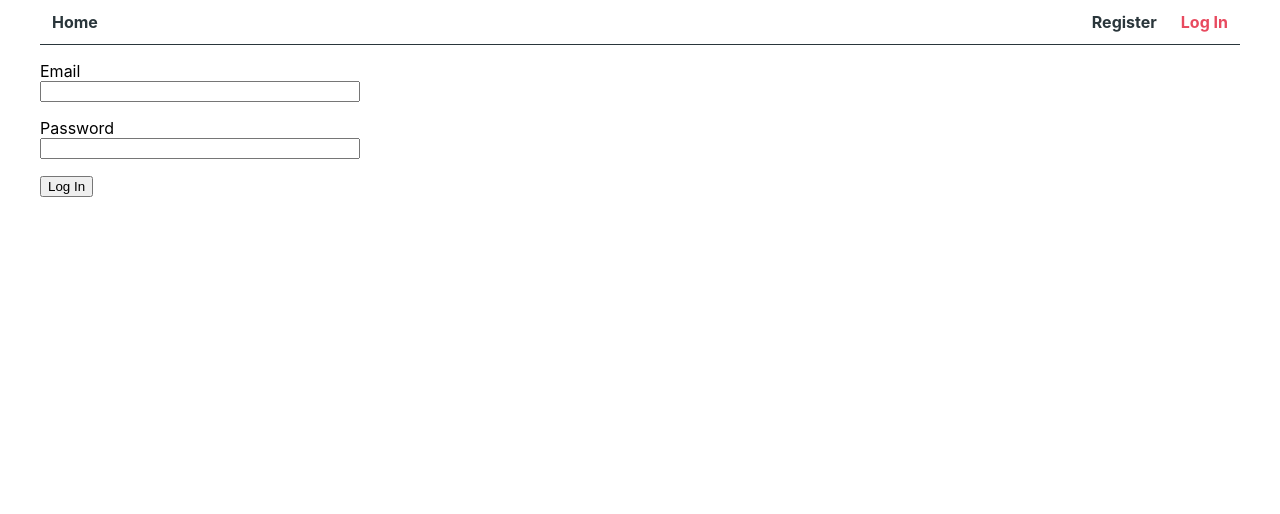
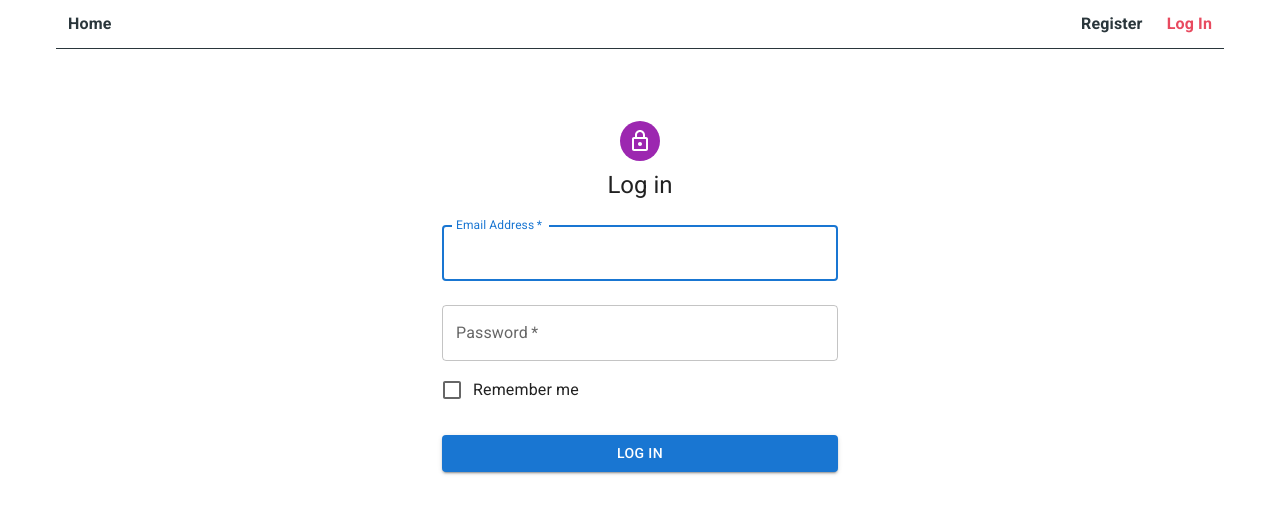
Before and after one commit to vladiosh/goit-react-hw-08-phonebook, a React (Create React App) app: page /goit-react-hw-08-phonebook/login in a window 1280 px wide. Shown: the top 514 px of the page. Built offline with nearby package versions, Linux system fonts and the light colour scheme.

Commit message:
create style log in and register

```diff
--- a/package.json
+++ b/package.json
@@ -4,6 +4,11 @@
   "private": true,
   "homepage": "https://vladiosh.github.io/goit-react-hw-08-phonebook/",
   "dependencies": {
+    "@emotion/react": "^11.10.5",
+    "@emotion/styled": "^11.10.5",
+    "@fontsource/roboto": "^4.5.8",
+    "@mui/icons-material": "^5.11.0",
+    "@mui/material": "^5.11.7",
     "@reduxjs/toolkit": "^1.9.2",
     "@testing-library/jest-dom": "^5.16.3",
     "@testing-library/react": "^12.1.4",
--- a/public/index.html
+++ b/public/index.html
@@ -4,6 +4,7 @@
     <meta charset="utf-8" />
     <link rel="icon" href="%PUBLIC_URL%/favicon.ico" />
     <meta name="viewport" content="width=device-width, initial-scale=1" />
+    <meta name="viewport" content="initial-scale=1, width=device-width" />
     <meta name="theme-color" content="#000000" />
     <meta
       name="description"
--- a/src/components/LoginForm/LoginForm.js
+++ b/src/components/LoginForm/LoginForm.js
@@ -1,6 +1,19 @@
+import * as React from 'react';
+import Avatar from '@mui/material/Avatar';
+import Button from '@mui/material/Button';
+import CssBaseline from '@mui/material/CssBaseline';
+import TextField from '@mui/material/TextField';
+import FormControlLabel from '@mui/material/FormControlLabel';
+import Checkbox from '@mui/material/Checkbox';
+import Box from '@mui/material/Box';
+import LockOutlinedIcon from '@mui/icons-material/LockOutlined';
+import Typography from '@mui/material/Typography';
+import Container from '@mui/material/Container';
+import { createTheme, ThemeProvider } from '@mui/material/styles';
 import { useDispatch } from 'react-redux';
 import { logIn } from 'redux/auth/operations';
-import { Form, Label } from './LoginForm.styled';
+
+const theme = createTheme();
 
 export const LoginForm = () => {
   const dispatch = useDispatch();
@@ -18,16 +31,78 @@
   };
 
   return (
-    <Form onSubmit={handleSubmit} autoComplete="off">
-      <Label>
-        Email
-        <input type="email" name="email" />
-      </Label>
-      <Label>
-        Password
-        <input type="password" name="password" />
-      </Label>
-      <button type="submit">Log In</button>
-    </Form>
+    // <Form onSubmit={handleSubmit} autoComplete="off">
+    //   <Label>
+    //     Email
+    //     <input type="email" name="email" />
+    //   </Label>
+    //   <Label>
+    //     Password
+    //     <input type="password" name="password" />
+    //   </Label>
+    //   <Button type="submit" variant="contained">
+    //     Log In
+    //   </Button>
+    // </Form>
+
+    <ThemeProvider theme={theme}>
+      <Container component="main" maxWidth="xs">
+        <CssBaseline />
+        <Box
+          sx={{
+            marginTop: 8,
+            display: 'flex',
+            flexDirection: 'column',
+            alignItems: 'center',
+          }}
+        >
+          <Avatar sx={{ m: 1, bgcolor: 'secondary.main' }}>
+            <LockOutlinedIcon />
+          </Avatar>
+          <Typography component="h1" variant="h5">
+            Log in
+          </Typography>
+          <Box
+            component="form"
+            onSubmit={handleSubmit}
+            noValidate
+            sx={{ mt: 1 }}
+          >
+            <TextField
+              margin="normal"
+              required
+              fullWidth
+              id="email"
+              label="Email Address"
+              name="email"
+              autoComplete="email"
+              autoFocus
+            />
+            <TextField
+              margin="normal"
+              required
+              fullWidth
+              name="password"
+              label="Password"
+              type="password"
+              id="password"
+              autoComplete="current-password"
+            />
+            <FormControlLabel
+              control={<Checkbox value="remember" color="primary" />}
+              label="Remember me"
+            />
+            <Button
+              type="submit"
+              fullWidth
+              variant="contained"
+              sx={{ mt: 3, mb: 2 }}
+            >
+              Log In
+            </Button>
+          </Box>
+        </Box>
+      </Container>
+    </ThemeProvider>
   );
 };
--- a/src/components/LoginForm/LoginForm.styled.js
+++ /dev/null
@@ -1,11 +0,0 @@
-import styled from 'styled-components';
-
-export const Form = styled.form`
-  width: 320px;
-`;
-
-export const Label = styled.label`
-  display: flex;
-  flex-direction: column;
-  margin-bottom: 16px;
-`;
--- a/src/components/RegisterForm/RegisterForm.js
+++ b/src/components/RegisterForm/RegisterForm.js
@@ -1,6 +1,21 @@
+import * as React from 'react';
+import Avatar from '@mui/material/Avatar';
+import Button from '@mui/material/Button';
+import CssBaseline from '@mui/material/CssBaseline';
+import TextField from '@mui/material/TextField';
+import FormControlLabel from '@mui/material/FormControlLabel';
+import Checkbox from '@mui/material/Checkbox';
+import Grid from '@mui/material/Grid';
+import Box from '@mui/material/Box';
+import LockOutlinedIcon from '@mui/icons-material/LockOutlined';
+import Typography from '@mui/material/Typography';
+import Container from '@mui/material/Container';
+import { createTheme, ThemeProvider } from '@mui/material/styles';
+
 import { useDispatch } from 'react-redux';
 import { register } from 'redux/auth/operations';
-import { Form, Label } from './RegisterForm.styled';
+
+const theme = createTheme();
 
 export const RegisterForm = () => {
   const dispatch = useDispatch();
@@ -19,20 +34,99 @@
   };
 
   return (
-    <Form onSubmit={handleSubmit} autoComplete="off">
-      <Label>
-        Username
-        <input type="text" name="name" />
-      </Label>
-      <Label>
-        Email
-        <input type="email" name="email" />
-      </Label>
-      <Label>
-        Password
-        <input type="password" name="password" />
-      </Label>
-      <button type="submit">Register</button>
-    </Form>
+    // <Form onSubmit={handleSubmit} autoComplete="off">
+    //   <Label>
+    //     Username
+    //     <input type="text" name="name" />
+    //   </Label>
+    //   <Label>
+    //     Email
+    //     <input type="email" name="email" />
+    //   </Label>
+    //   <Label>
+    //     Password
+    //     <input type="password" name="password" />
+    //   </Label>
+    //   <Button type="submit" variant="contained">
+    //     Register
+    //   </Button>
+    // </Form>
+
+    <ThemeProvider theme={theme}>
+      <Container component="main" maxWidth="xs">
+        <CssBaseline />
+        <Box
+          sx={{
+            marginTop: 8,
+            display: 'flex',
+            flexDirection: 'column',
+            alignItems: 'center',
+          }}
+        >
+          <Avatar sx={{ m: 1, bgcolor: 'secondary.main' }}>
+            <LockOutlinedIcon />
+          </Avatar>
+          <Typography component="h1" variant="h5">
+            Register
+          </Typography>
+          <Box
+            component="form"
+            noValidate
+            onSubmit={handleSubmit}
+            sx={{ mt: 3 }}
+          >
+            <Grid container spacing={2}>
+              <Grid item xs={12}>
+                <TextField
+                  required
+                  fullWidth
+                  id="name"
+                  label="Name"
+                  name="name"
+                  autoComplete="name"
+                />
+              </Grid>
+              <Grid item xs={12}>
+                <TextField
+                  required
+                  fullWidth
+                  id="email"
+                  label="Email Address"
+                  name="email"
+                  autoComplete="email"
+                />
+              </Grid>
+              <Grid item xs={12}>
+                <TextField
+                  required
+                  fullWidth
+                  name="password"
+                  label="Password"
+                  type="password"
+                  id="password"
+                  autoComplete="new-password"
+                />
+              </Grid>
+              <Grid item xs={12}>
+                <FormControlLabel
+                  control={
+                    <Checkbox value="allowExtraEmails" color="primary" />
+                  }
+                  label="I want to receive inspiration, marketing promotions and updates via email."
+                />
+              </Grid>
+            </Grid>
+            <Button
+              type="submit"
+              fullWidth
+              variant="contained"
+              sx={{ mt: 3, mb: 2 }}
+            >
+              Register
+            </Button>
+          </Box>
+        </Box>
+      </Container>
+    </ThemeProvider>
   );
 };
--- a/src/components/RegisterForm/RegisterForm.styled.js
+++ /dev/null
@@ -1,11 +0,0 @@
-import styled from 'styled-components';
-
-export const Form = styled.form`
-  width: 320px;
-`;
-
-export const Label = styled.label`
-  display: flex;
-  flex-direction: column;
-  margin-bottom: 16px;
-`;
--- a/src/index.js
+++ b/src/index.js
@@ -5,6 +5,12 @@
 import { Provider } from 'react-redux';
 import { BrowserRouter } from 'react-router-dom';
 import { PersistGate } from 'redux-persist/integration/react';
+
+import '@fontsource/roboto/300.css';
+import '@fontsource/roboto/400.css';
+import '@fontsource/roboto/500.css';
+import '@fontsource/roboto/700.css';
+
 import './index.css';
 
 ReactDOM.createRoot(document.getElementById('root')).render(
```
Also changed, not shown: 1 other file (tests, documents, lock files or other folders).
